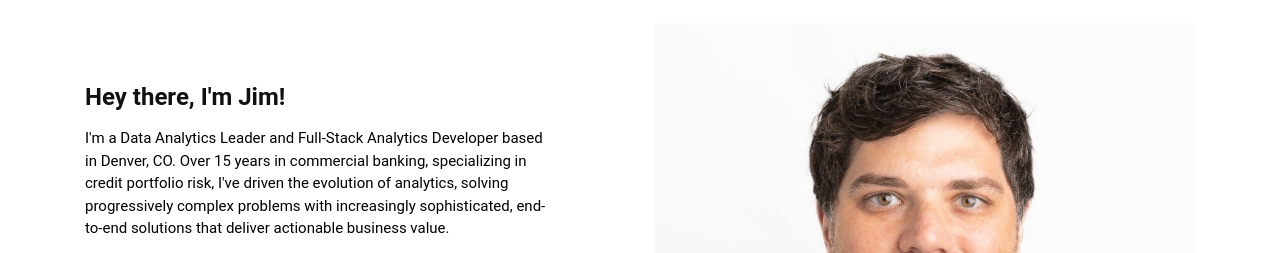
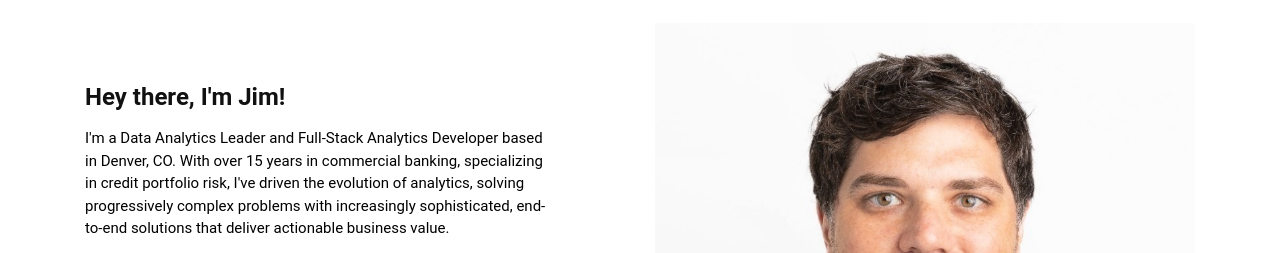
Before and after one commit to JF-30000/JF-30000.github.io, a plain HTML site: page index.html in a window 1280 px wide. Shown: the part 802-1055 px from the top of the page. Drawn offline with Linux system fonts and the light colour scheme.

Commit message:
about me edits

```diff
--- a/index.html
+++ b/index.html
@@ -129,7 +129,7 @@
 								<h2 class="mt-5">Hey there, I'm Jim!</h2>
 								<!--<h2 class="pt-2">Full-Stack Analytics Developer | Credit Risk Strategist | BI Leader</h2>-->
 								<p class="mt-3">
-									I'm a Data Analytics Leader and Full-Stack Analytics Developer based in Denver, CO. Over 15 years in commercial banking, specializing in credit portfolio risk, I've driven the evolution of analytics, solving progressively complex problems with increasingly sophisticated, end-to-end solutions that deliver actionable business value.
+									I'm a Data Analytics Leader and Full-Stack Analytics Developer based in Denver, CO. With over 15 years in commercial banking, specializing in credit portfolio risk, I've driven the evolution of analytics, solving progressively complex problems with increasingly sophisticated, end-to-end solutions that deliver actionable business value.
 								</p>
 								<p class="mt-3">
 									I'm instinctively wired to quantify and structure the world around me, approaching every challenge with a strategic, systems-level analytics lens. I design and build solutions for complex problems like churn, credit risk, and BI modernization, leveraging deep technical fluency in SQL, Python, Power BI, and cloud platforms to drive direct business impact.
```
